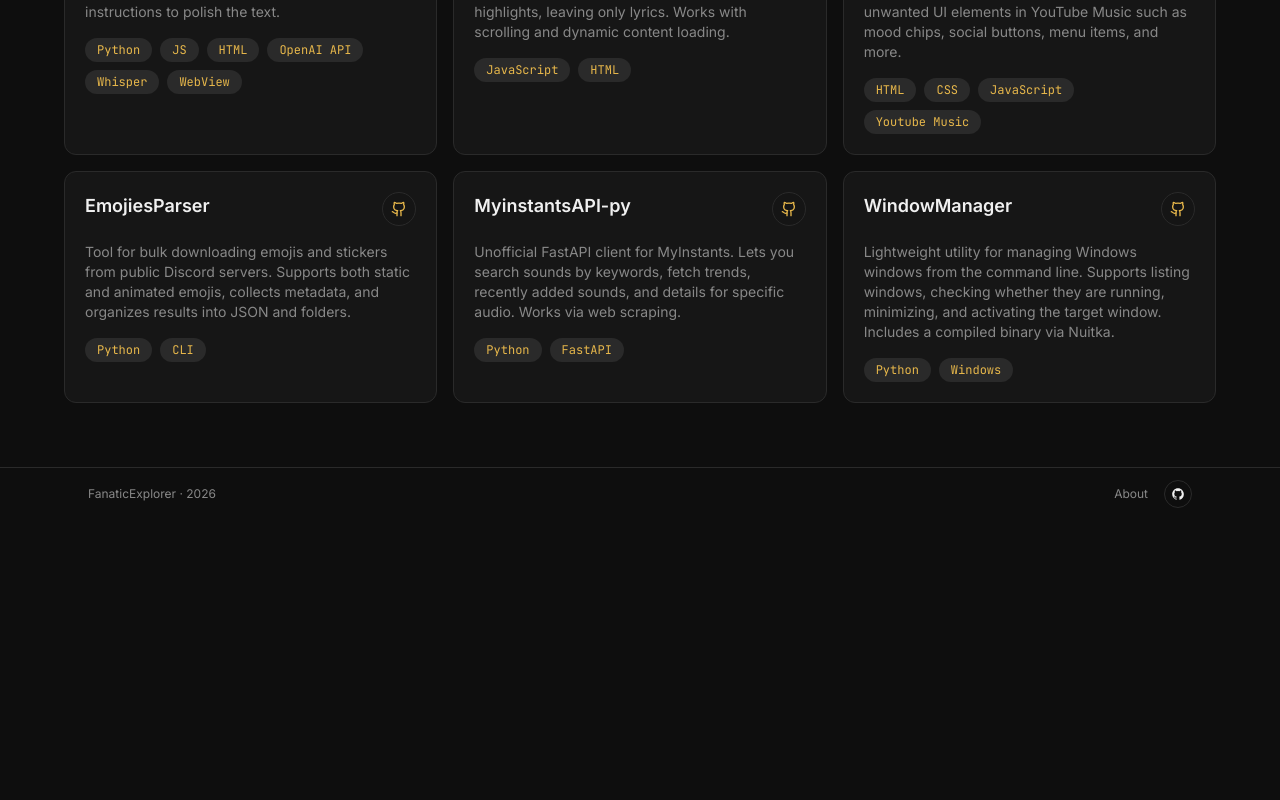
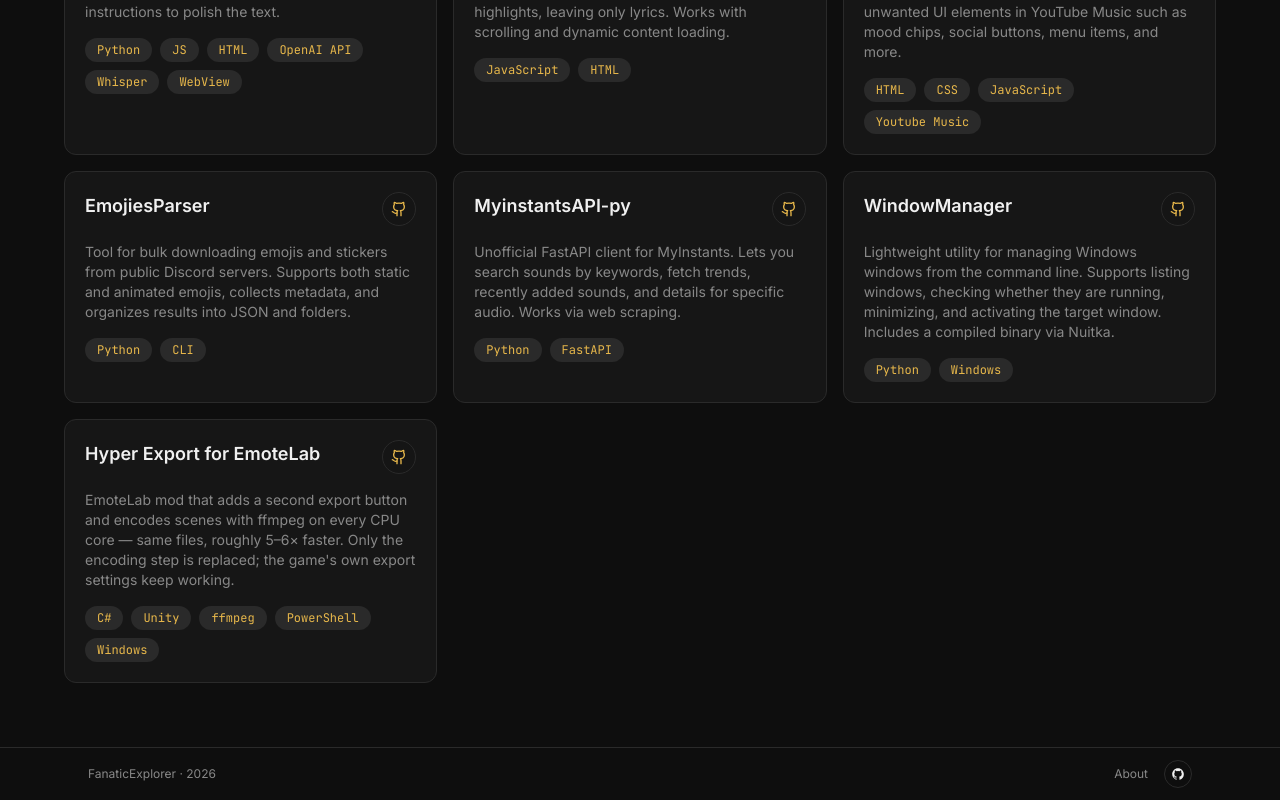
Before and after one commit to FanaticExplorer/my-portfolio, a React (Vite) app: page /projects in a window 1280 px wide. Shown: the part 1617-2417 px from the top of the page. Before the commit the page ends 2137 px from the top, so only its background shows below. Built offline with nearby package versions, Linux system fonts and the light colour scheme.

Commit message:
Add hyper-emotelab project and translations

```diff
--- a/src/data/projects.ts
+++ b/src/data/projects.ts
@@ -140,4 +140,11 @@ export const projects: Project[] = [
     githubUrl: 'https://gitlab.com/FanaticExplorer/WindowManager',
     isFeatured: false,
   },
+  {
+    id: 'hyper-emotelab',
+    category: 'desktop',
+    techs: ['C#', 'Unity', 'ffmpeg', 'PowerShell', 'Windows'],
+    githubUrl: 'https://gitlab.com/FanaticExplorer/hyper-emotelab',
+    isFeatured: false,
+  },
 ]
--- a/src/i18n/en.json
+++ b/src/i18n/en.json
@@ -167,6 +167,10 @@
       "homelab": {
         "title": "Homelab",
         "description": "Self-hosted infrastructure on a VPS — Docker, Caddy, Tailscale VPN, Jellyfin, Navidrome, Portainer, monitoring (Beszel, Uptime Kuma, OpenObserve), and fail2ban. Runs my websites, media server, and personal services."
+      },
+      "hyper-emotelab": {
+        "title": "Hyper Export for EmoteLab",
+        "description": "EmoteLab mod that adds a second export button and encodes scenes with ffmpeg on every CPU core — same files, roughly 5–6× faster. Only the encoding step is replaced; the game's own export settings keep working."
       }
     }
   },
--- a/src/i18n/ru.json
+++ b/src/i18n/ru.json
@@ -167,6 +167,10 @@
       "homelab": {
         "title": "Homelab",
         "description": "Собственная инфраструктура на VPS — Docker, Caddy, Tailscale VPN, Jellyfin, Navidrome, Portainer, мониторинг (Beszel, Uptime Kuma, OpenObserve) и fail2ban. Хостит мои сайты, медиасервер и личные сервисы."
+      },
+      "hyper-emotelab": {
+        "title": "Hyper Export for EmoteLab",
+        "description": "Мод для EmoteLab, добавляющий вторую кнопку экспорта: сцены кодируются ffmpeg на всех ядрах CPU — те же файлы, но примерно в 5–6 раз быстрее. Заменяется только этап кодирования, настройки экспорта игры продолжают работать."
       }
     }
   },
--- a/src/i18n/sk.json
+++ b/src/i18n/sk.json
@@ -167,6 +167,10 @@
       "homelab": {
         "title": "Homelab",
         "description": "Vlastná infraštruktúra na VPS — Docker, Caddy, Tailscale VPN, Jellyfin, Navidrome, Portainer, monitoring (Beszel, Uptime Kuma, OpenObserve) a fail2ban. Hostuje moje weby, mediálny server a osobné služby."
+      },
+      "hyper-emotelab": {
+        "title": "Hyper Export for EmoteLab",
+        "description": "Mod pre EmoteLab, ktorý pridáva druhé tlačidlo exportu a kóduje scény cez ffmpeg na všetkých jadrách CPU — rovnaké súbory, približne 5–6× rýchlejšie. Nahrádza sa iba krok kódovania, nastavenia exportu v hre fungujú ďalej."
       }
     }
   },
--- a/src/i18n/uk.json
+++ b/src/i18n/uk.json
@@ -167,6 +167,10 @@
       "homelab": {
         "title": "Homelab",
         "description": "Власна інфраструктура на VPS — Docker, Caddy, Tailscale VPN, Jellyfin, Navidrome, Portainer, моніторинг (Beszel, Uptime Kuma, OpenObserve) і fail2ban. Хостить мої сайти, медіасервер і особисті сервіси."
+      },
+      "hyper-emotelab": {
+        "title": "Hyper Export for EmoteLab",
+        "description": "Мод для EmoteLab, що додає другу кнопку експорту: сцени кодуються ffmpeg на всіх ядрах CPU — ті самі файли, але приблизно у 5–6 разів швидше. Замінюється лише етап кодування, налаштування експорту гри продовжують працювати."
       }
     }
   },
```
